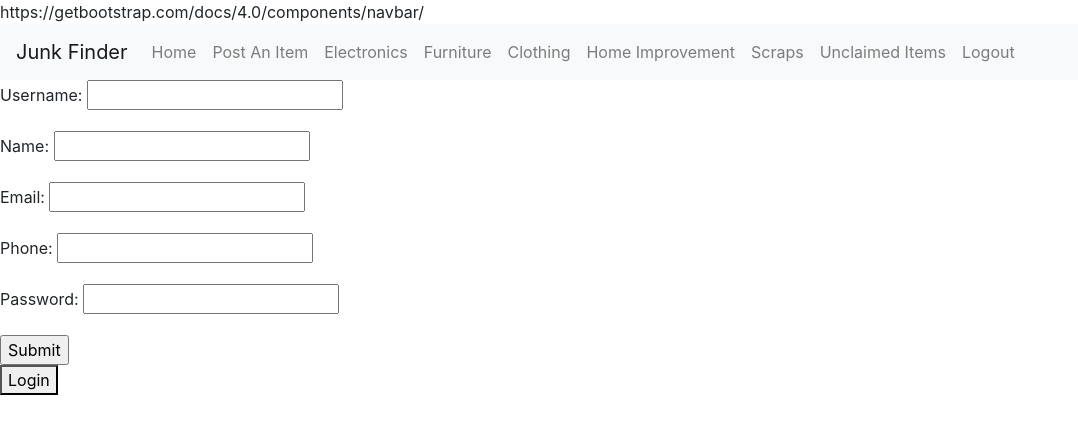
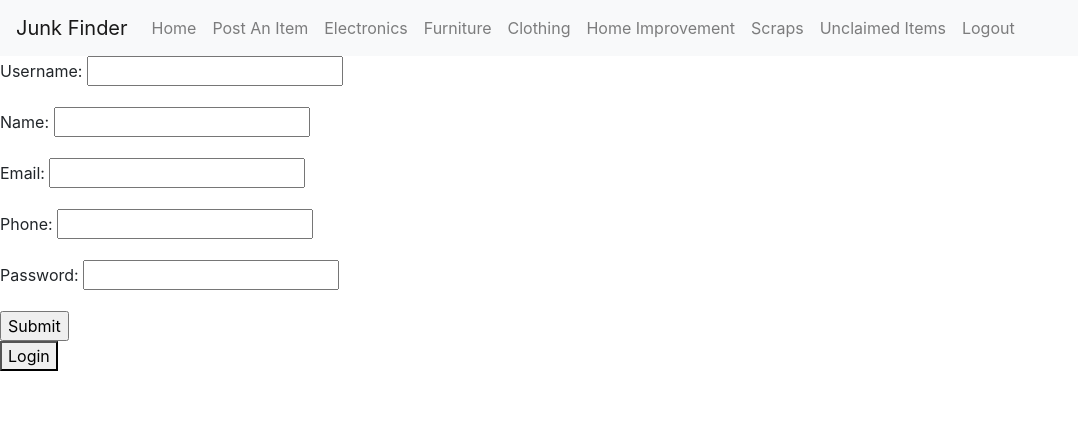
Before and after one commit to Aries324/junk-finder, a Django app: page /signup/ in a window 1280 px wide. Shown: the top 434 px of the page, without its empty margins (0-1078 px from the left). Run offline with Django 3.2, Linux system fonts and the light colour scheme; some libraries are stand-ins or nearby versions.

Commit message:
comments out the cited link

```diff
--- a/junkapp/templates/header.html
+++ b/junkapp/templates/header.html
@@ -7,7 +7,7 @@
     <link rel="stylesheet" href="https://maxcdn.bootstrapcdn.com/bootstrap/4.0.0/css/bootstrap.min.css" integrity="sha384-Gn5384xqQ1aoWXA+058RXPxPg6fy4IWvTNh0E263XmFcJlSAwiGgFAW/dAiS6JXm" crossorigin="anonymous">
 
 </head>
-https://getbootstrap.com/docs/4.0/components/navbar/
+<!--https://getbootstrap.com/docs/4.0/components/navbar/-->
 
 <body>
   <nav class="navbar navbar-expand-lg navbar-light bg-light">
```
